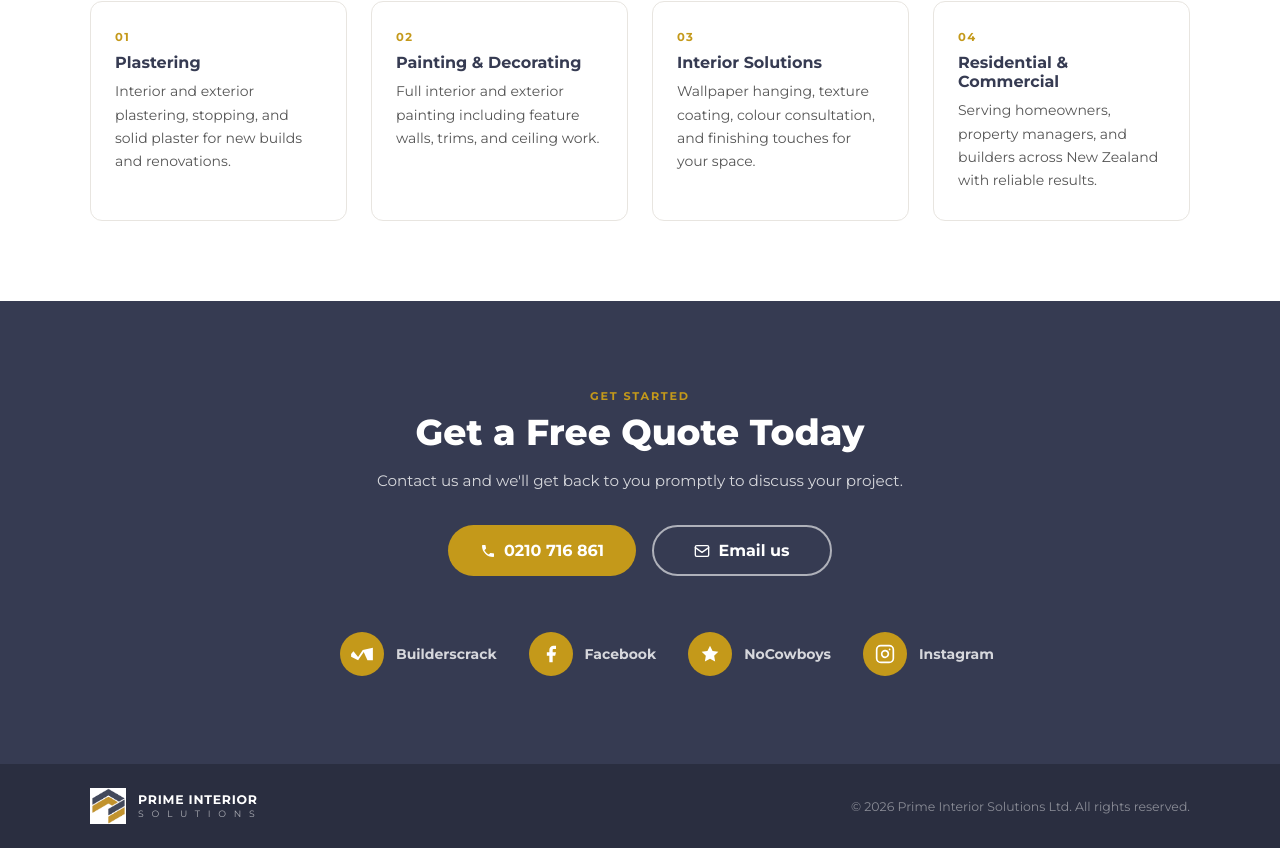
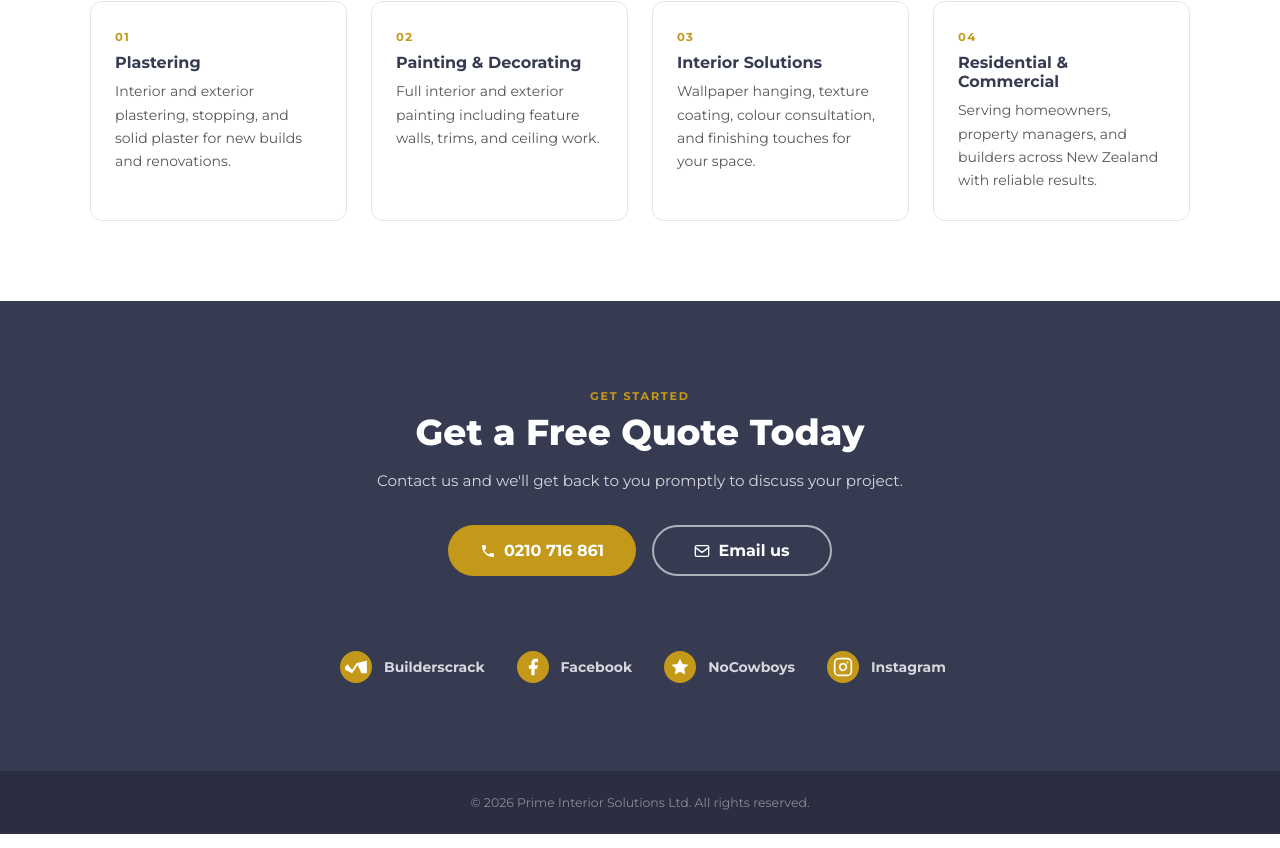
Before and after one commit to ddarylmae/prime-interior-solutions-nz, a Next.js app: page / in a window 1280 px wide. Shown: the part 1644-2492 px from the top of the page. Built offline with nearby package versions, Linux system fonts and the light colour scheme.

Commit message:
Fix footer, make icons smaller

```diff
--- a/src/app/page.module.css
+++ b/src/app/page.module.css
@@ -33,6 +33,7 @@
   display: flex;
   align-items: center;
   gap: 0.7rem;
+  text-decoration: none;
 }
 
 .headerLogoImg {
@@ -237,7 +238,6 @@
 }
 
 /* ===== INTRO — mobile below-hero section ===== */
-
 
 .ctaPrimary {
   display: inline-flex;
@@ -569,8 +569,8 @@
   display: inline-flex;
   align-items: center;
   justify-content: center;
-  width: 35px;
-  height: 35px;
+  width: 26px;
+  height: 26px;
   background: #c4991a;
   border-radius: 50%;
   color: #ffffff;
@@ -592,53 +592,11 @@
 .footer {
   background: #2a2e40;
   padding: 1.2rem 1.5rem;
-}
-
-.footerInner {
-  max-width: 1100px;
-  margin: 0 auto;
-  display: flex;
-  flex-direction: column;
-  align-items: center;
-  gap: 0.6rem;
   text-align: center;
 }
 
-.footerBrand {
-  display: flex;
-  align-items: center;
-  gap: 0.6rem;
-}
-
-.footerLogoImg {
-  width: 29px;
-  height: 29px;
-}
-
-.footerBrandText {
-  display: flex;
-  flex-direction: column;
-  line-height: 1.2;
-}
-
-.footerBrandMain {
-  font-size: 0.625rem;
-  font-weight: 700;
-  color: #ffffff;
-  text-transform: uppercase;
-  letter-spacing: 0.09em;
-}
-
-.footerBrandSub {
-  font-size: 0.6rem;
-  font-weight: 400;
-  color: rgba(255, 255, 255, 0.6);
-  letter-spacing: 0.54em;
-  text-transform: uppercase;
-}
-
 .footerCopy {
-  font-size: 0.625rem;
+  font-size: 0.75rem;
   color: rgba(255, 255, 255, 0.45);
 }
 
@@ -647,7 +605,7 @@
    =================================== */
 
 @media (min-width: 640px) {
-.servicesGrid {
+  .servicesGrid {
     grid-template-columns: 1fr 1fr;
   }
 }
@@ -787,7 +745,7 @@
     background: rgba(255, 255, 255, 0.1);
   }
 
-/* Trust bar */
+  /* Trust bar */
   .trustBar {
     padding: 3rem 4%;
     text-align: left;
@@ -850,8 +808,8 @@
   }
 
   .socialIconCircle {
-    width: 44px;
-    height: 44px;
+    width: 32px;
+    height: 32px;
   }
 
   .socialName {
@@ -861,35 +819,6 @@
   /* Footer */
   .footer {
     padding: 1.5rem 1.5rem;
-  }
-
-  .footerInner {
-    flex-direction: row;
-    justify-content: space-between;
-    text-align: left;
-    gap: 0.75rem;
-  }
-
-  .footerBrand {
-    gap: 0.75rem;
-  }
-
-  .footerLogoImg {
-    width: 36px;
-    height: 36px;
-  }
-
-  .footerBrandMain {
-    font-size: 0.78rem;
-    font-weight: 700;
-    color: #ffffff;
-    text-transform: uppercase;
-    letter-spacing: 0.06em;
-  }
-
-  .footerBrandSub {
-    font-size: 0.58rem;
-    letter-spacing: 0.83em;
   }
 
   .footerCopy {
--- a/src/app/page.tsx
+++ b/src/app/page.tsx
@@ -1,4 +1,5 @@
 import Image from "next/image";
+import Link from "next/link";
 import styles from "./page.module.css";
 
 const PHONE = "0210 716 861";
@@ -9,7 +10,7 @@ export default function Home() {
     <div className={styles.wrapper}>
       {/* ===== HEADER ===== */}
       <header className={styles.header}>
-        <div className={styles.headerLogo}>
+        <Link href="/" className={styles.headerLogo}>
           <Image
             src="/logo-img.png"
             alt="Prime Interior Solutions Logo"
@@ -21,7 +22,7 @@ export default function Home() {
             <span className={styles.brandMain}>Prime Interior</span>
             <span className={styles.brandSub}>Solutions</span>
           </div>
-        </div>
+        </Link>
         <div className={styles.headerActions}>
           <a href={PHONE_HREF} className={styles.phoneBtn}>
             <PhoneIcon />
@@ -187,6 +188,7 @@ export default function Home() {
               Email us
             </a>
           </div>
+          <br />
           <div className={styles.socialGrid}>
             <a
               href="https://builderscrack.co.nz/tradies/1yfg6pr0/prime-interior-solutions"
@@ -238,25 +240,10 @@ export default function Home() {
 
       {/* ===== FOOTER ===== */}
       <footer className={styles.footer}>
-        <div className={styles.footerInner}>
-          <div className={styles.footerBrand}>
-            <Image
-              src="/logo-img.png"
-              alt="Prime Interior Solutions"
-              width={36}
-              height={36}
-              className={styles.footerLogoImg}
-            />
-            <div className={styles.footerBrandText}>
-              <span className={styles.footerBrandMain}>Prime Interior</span>
-              <span className={styles.footerBrandSub}>Solutions</span>
-            </div>
-          </div>
-          <p className={styles.footerCopy}>
-            &copy; {new Date().getFullYear()} Prime Interior Solutions Ltd. All
-            rights reserved.
-          </p>
-        </div>
+        <p className={styles.footerCopy}>
+          &copy; {new Date().getFullYear()} Prime Interior Solutions Ltd. All
+          rights reserved.
+        </p>
       </footer>
     </div>
   );
```
